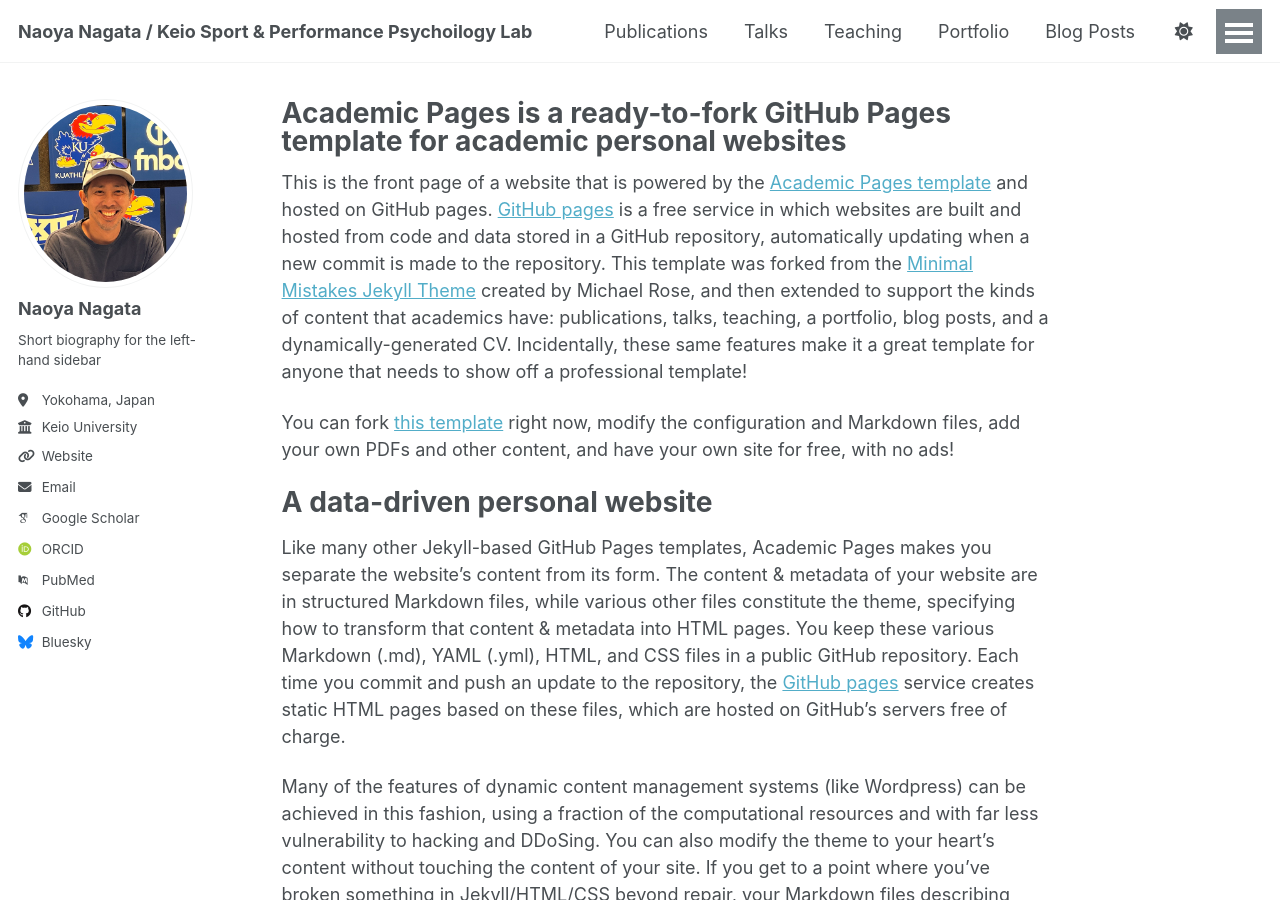
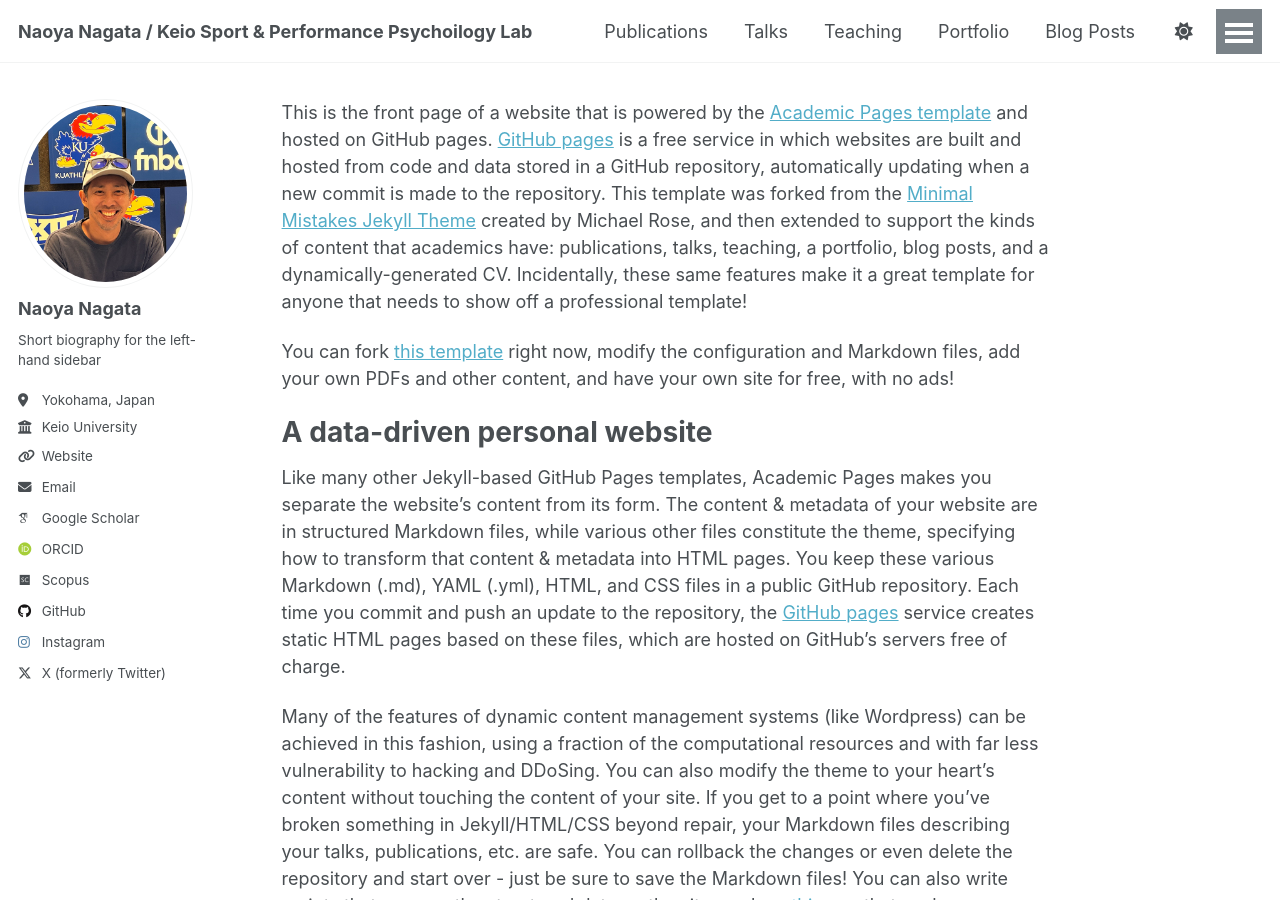
Before and after one commit to naganao329/naganao329.github.io, a Jekyll site: the page built from _pages/about.md, in a window 1280 px wide and 900 px high. Built offline with Jekyll 4.4.1, drawn with Linux system fonts in a browser that asks for light colours; some web fonts are replaced; a script that is not in the unit is left out; part of the change alters nothing that is shown.

Commit message:
Nov. 20, 2025, 10:15 AM Update website configuration and about page

```diff
--- a/_config.yml
+++ b/_config.yml
@@ -13,10 +13,10 @@ title                    : "Naoya Nagata / Keio Sport & Performance Psychoilogy
 title_separator          : "-"
 name                     : &name "Naoya Nagata"                     # Update this with your name
 description              : &description "Your Name's academic portfolio"   # Update this with a general description of your site, this is the default if not overridden by a page
-url                      : https://academicpages.github.io # The base hostname & protocol for your site e.g. "https://[your GitHub username].github.io",
+url                      : https://naganao329.github.io # The base hostname & protocol for your site e.g. "https://[your GitHub username].github.io",
                                                            # or if you already have some other page hosted on Github then use "https://[your GitHub username].github.io/[Your Repo Name]"
 baseurl                  : "" # the subpath of your site, e.g. "/blog"
-repository               : "academicpages/academicpages.github.io"
+repository               : "naganao329/naganao329.github.io"
 
 # Site Author - The following control what appear as part of the author content on the side bar.
 #               If a field is blank the icon and link will not appear, otherwise it will be shown.
@@ -25,7 +25,7 @@ author:
   # Biographic information
   avatar           : "face.jpg"
   name             : "Naoya Nagata"  # Update this with your name
-  # pronouns         : # example: "she/her"
+  pronouns         : # example: "she/her"
   bio              : "Short biography for the left-hand sidebar"
   location         : "Yokohama, Japan"
   employer         : "Keio University"
@@ -35,14 +35,15 @@ author:
   # Academic websites
   academia         : # URL
   arxiv            : # URL - Update with the correct link to your profile
-  googlescholar    : "https://scholar.google.com/citations?user=PS_CX0AAAAAJ"
+  googlescholar    : "https://scholar.google.co.jp/citations?user=mll_JwsAAAAJ&hl=ja&authuser=1"
   inspire-hep      : # URL
   impactstory      : # URL
-  orcid            : "https://orcid.org/yourorcidurl"
+  orcid            : "https://orcid.org/0009-0006-2652-2626"
   semantic         : # URL
-  pubmed           : "https://www.ncbi.nlm.nih.gov/pubmed/?term=john+snow"
+  pubmed           : # URL
   researchgate     : # URL
-  scopus           : # URL
+  scopus           : http://www.scopus.com/inward/authorDetails.url?authorID=58001873100&partnerID=MN8TOARS
+  researchmap      : https://researchmap.jp/naoya.nagata?lang=en URL
 
   # Repositories and software development
   bitbucket        : # Username - Update with your username on the site
@@ -54,14 +55,14 @@ author:
 
   # Social media
   artstation       : # Username
-  bluesky          : "bsky.app" # Replace this with you Bluesky username
+  bluesky          :  # Replace this with you Bluesky username
   facebook         : # Username
   flickr           : # Username
   foursquare       : # Username
   goodreads        : # Username
   google_plus      : # Username
   keybase          : # Username
-  instagram        : # Username
+  instagram        : https://www.instagram.com/naganao329 # Username
   lastfm           : # Username
   linkedin         : # Username
   mastodon         : # URL
@@ -71,7 +72,7 @@ author:
   steam            : # Username
   telegram         : # URL
   tumblr           : # Username
-  twitter          : # Username for X / Twitter
+  twitter          : https://x.com/naganao329 # Username
   vine             : # Username
   weibo            : # Username
   wikipedia        : # Username
--- a/_pages/about.md
+++ b/_pages/about.md
@@ -1,6 +1,6 @@
 ---
 permalink: /
-title: "Academic Pages is a ready-to-fork GitHub Pages template for academic personal websites"
+title:
 author_profile: true
 redirect_from:
   - /about/
```
